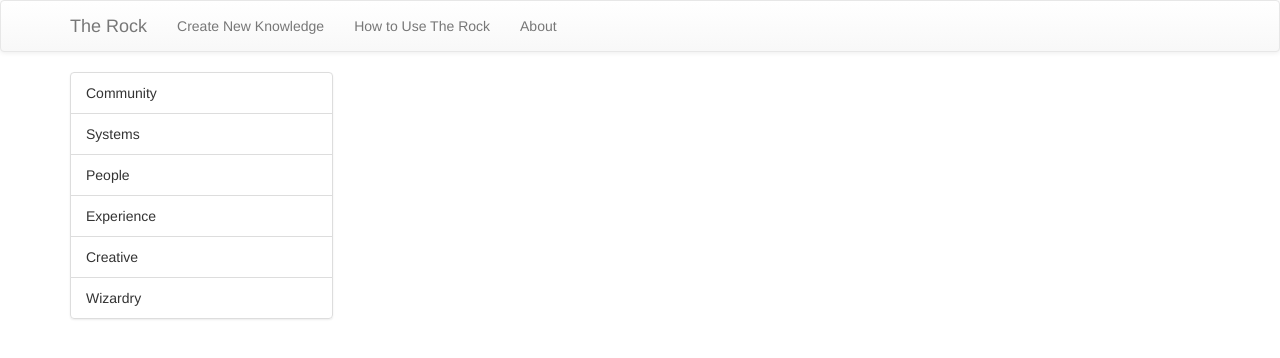
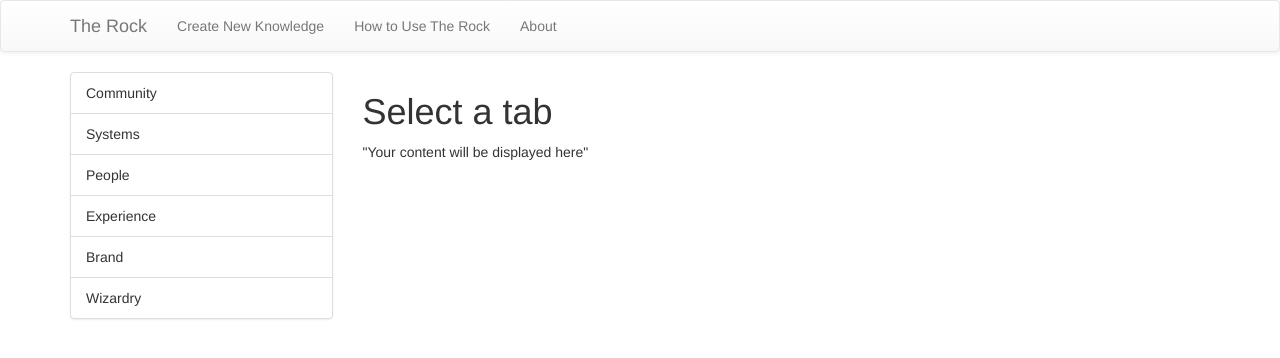
Before and after one commit to rosscournoyer602/therock, a React (Create React App) app: page / in a window 1280 px wide. Shown: the top 358 px of the page. Built offline with nearby package versions, Linux system fonts and the light colour scheme.

Commit message:
Sagas and ContentfulJS SDK

```diff
--- a/src/actions/actionTypes.js
+++ b/src/actions/actionTypes.js
@@ -1,2 +1,3 @@
 export const SELECT_TAB = 'SELECT_TAB'
 export const GET_ENTRIES = 'GET_ENTRIES'
+export const DISPLAY_CONTENT = 'DISPLAY_CONTENT'
--- a/src/actions/getEntries.js
+++ b/src/actions/getEntries.js
@@ -1,13 +1,13 @@
-import { SELECT_ENTRIES } from './actionTypes'
+import { GET_ENTRIES } from './actionTypes'
 
-const getEntriesForTab = (tabName) => {
-    console.log('Action created: ' + SELECT_ENTRIES + ' ' + tabName)
+const getEntries = (tabName) => {
+    console.log('Action created: ' + GET_ENTRIES + ' ' + tabName)
     return {
-        type: SELECT_ENTRIES,
+        type: GET_ENTRIES,
         tabName: tabName
     }
 }
 
-export default getEntriesForTab
+export default getEntries
 //field id "team"
 // GET spaces/{space_id}/entries?access_token={access_token}&content_type={content_type}&fields.{field_id}={value}
--- a/src/containers/Dashboard.js
+++ b/src/containers/Dashboard.js
@@ -1,9 +1,14 @@
 import React, { Component } from 'react'
 import {Grid, Row, Col} from 'react-bootstrap'
 import TabList from './TabList'
+import { bindActionCreators } from 'redux'
 import { connect } from 'react-redux'
+import getEntries from '../actions/getEntries'
 
 class Dashboard extends Component {
+  constructor(props) {
+    super(props)
+  }
 
   render(){
     return (
@@ -16,6 +21,8 @@ class Dashboard extends Component {
               <Col md={9}>
                 <div>
                   <h1>{this.props.tabSelected}</h1>
+                  <p>{JSON.stringify(this.props.contentDisplayed)}</p>
+                  {/* Figure out how content will be displayed */}
                 </div>
               </Col>
             </Row>
@@ -27,8 +34,13 @@ class Dashboard extends Component {
 
 function mapStateToProps(state) {
   return {
-      tabSelected: state.tabSelected
+      tabSelected: state.tabSelected,
+      contentDisplayed: state.contentDisplayed
   }
 }
 
-export default connect(mapStateToProps)(Dashboard)
+function mapDispatchToProps(dispatch) {
+  return bindActionCreators( { getEntries }, dispatch)
+}
+
+export default connect(mapStateToProps, mapDispatchToProps)(Dashboard)
--- a/src/containers/TabList.js
+++ b/src/containers/TabList.js
@@ -2,6 +2,7 @@ import React, { Component } from 'react'
 import { connect } from 'react-redux'
 import { bindActionCreators } from 'redux'
 import selectTab from '../actions/selectTab'
+
 
 class TabList extends Component {
   constructor(props) {
@@ -15,11 +16,9 @@ class TabList extends Component {
               {tab}
              </li>
     })
-
   }
 
     render() {
-      // {() => this.props.selectTab(tab)}
       return (
         <ul className="Col-md-3 list-group">
           { this.tabItems }
--- /dev/null
+++ b/src/reducers/contentDisplayed.js
@@ -0,0 +1,11 @@
+import { DISPLAY_CONTENT } from '../actions/actionTypes'
+
+export default function contentDisplayed(state='Your content will be displayed here', action) {
+    switch(action.type) {
+        case DISPLAY_CONTENT:
+            console.log('Reducer updated content: ' + JSON.stringify(action.payload))
+            return action.payload
+        default:
+            return state
+    }
+}
--- a/src/reducers/index.js
+++ b/src/reducers/index.js
@@ -1,9 +1,11 @@
 import { combineReducers } from 'redux'
 import tabSelected from './tabSelected'
+import contentDisplayed from './contentDisplayed'
 import tabs from './tabs'
 
 const rootReducer = combineReducers({
     tabSelected,
+    contentDisplayed,
     tabs
 })
 
--- a/src/reducers/tabSelected.js
+++ b/src/reducers/tabSelected.js
@@ -1,12 +1,11 @@
 import { SELECT_TAB } from '../actions/actionTypes'
 
-export default function tabSelected(state=null, action) {
+export default function tabSelected(state='Select a tab', action) {
     switch(action.type) {
         case SELECT_TAB:
             console.log('Reducer changed selected tab: ' + action.payload)
             return action.payload
         default:
-            console.log('Selected tab is: ' + state)
             return state
     }
 }
--- a/src/reducers/tabs.js
+++ b/src/reducers/tabs.js
@@ -1,12 +1,12 @@
 export default function(){
     return (
         {
-            Community: "Community",
-            Systems: "Systems",
-            People: "People",
-            Experience: "Experience",
-            Creative: "Creative",
-            Wizardry: "Wizardry"
+            community: "Community",
+            systems: "Systems",
+            people: "People",
+            experience: "Experience",
+            brand: "Brand",
+            wizardry: "Wizardry"
         }
     )
 }
--- a/src/sagas.js
+++ b/src/sagas.js
@@ -1,5 +1,5 @@
 import {put, takeEvery, all} from 'redux-saga/effects'
-import { GET_ENTRIES } from './actions/actionTypes'
+import * as actionTypes from './actions/actionTypes'
 import { createClient } from 'contentful'
 import creds from './creds.json'
 
@@ -12,13 +12,19 @@ export function* helloSaga() {
     console.log('The Rock has Sagas installed')
 }
 
-export function* getEntriesSaga() {
-    const entry = yield client.getEntry('17otKopTTcyoWAqMe22Qy6')
-    yield console.log(entry)
+export function* getEntriesSaga(action) {
+    const searchObject = {
+        'content_type': 'process',
+        'fields.team': action.payload
+    }
+
+    const entry = yield client.getEntries(searchObject)
+    yield put({ type: actionTypes.DISPLAY_CONTENT, payload: entry })
+    //start parsing what coems back into titles only
 }
 
 export function* watchGetEntriesSaga() {
-    yield takeEvery(GET_ENTRIES, getEntriesSaga)
+    yield takeEvery(actionTypes.SELECT_TAB, getEntriesSaga)
 }
 
 export default function* rootSaga() {
```
Also changed, not shown: src/tabs.js (deleted, +0 -10 lines), src/components/NavBar.js (indentation only), 1 other file (tests, documents, lock files or other folders).
